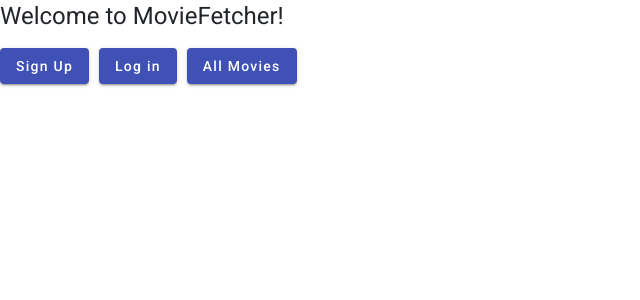
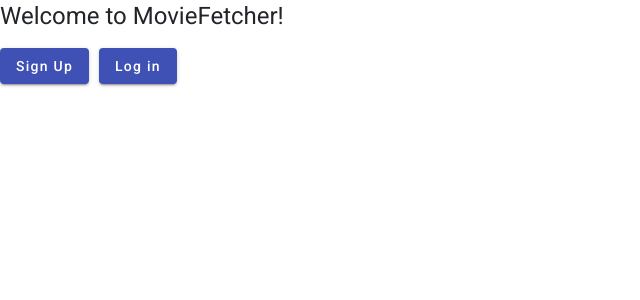
Before and after one commit to tamperic/movieFetcher-Angular-client, an Angular app: page /welcome in a window 1280 px wide. Shown: the top 300 px of the page, without its empty margins (0-640 px from the left). Built offline with nearby package versions, Linux system fonts and the light colour scheme.

Commit message:
Implement routing

```diff
--- a/src/app/app.config.ts
+++ b/src/app/app.config.ts
@@ -1,13 +1,22 @@
 import { ApplicationConfig, provideBrowserGlobalErrorListeners, provideZonelessChangeDetection } from '@angular/core';
 import { provideRouter } from '@angular/router';
 
-import { routes } from './app.routes';
+import { appRoutes } from './app.module';
 import { provideClientHydration, withEventReplay } from '@angular/platform-browser';
+
+import { importProvidersFrom } from '@angular/core';
+import { provideHttpClient, withInterceptorsFromDi } from '@angular/common/http';
+import { BrowserAnimationsModule } from '@angular/platform-browser/animations';
+import { MatDialogModule } from '@angular/material/dialog';
+import { MatSnackBarModule } from '@angular/material/snack-bar';
 
 export const appConfig: ApplicationConfig = {
   providers: [
     provideBrowserGlobalErrorListeners(),
     provideZonelessChangeDetection(),
-    provideRouter(routes), provideClientHydration(withEventReplay())
+    provideRouter(appRoutes),
+    provideClientHydration(withEventReplay()),
+    provideHttpClient(withInterceptorsFromDi()),
+    importProvidersFrom(BrowserAnimationsModule, MatDialogModule, MatSnackBarModule)
   ]
 };
--- a/src/app/app.html
+++ b/src/app/app.html
@@ -1,24 +1 @@
-<div class="main-page" >
-  <h1>Welcome to MovieFetcher!</h1>
-  <button
-    mat-raised-button
-    (click)="openUserRegistrationDialog()"
-    style="margin-right: 10px;"
-    color="primary"
-  >Sign Up
-  </button>
-  <button
-    mat-raised-button
-    (click)="openUserLoginDialog()"
-    style="margin-right: 10px;"
-    color="primary"
-  >Log in
-  </button>
-  <button
-    mat-raised-button
-    color="primary"
-    (click)="openMoviesDialog()"
-  >
-    All Movies
-  </button>
-</div>
+<router-outlet></router-outlet>
--- a/src/app/app.module.ts
+++ b/src/app/app.module.ts
@@ -7,28 +7,38 @@
 import { MatDialogModule } from "@angular/material/dialog";
 import { MatFormFieldModule } from "@angular/material/form-field";
 import { MatSnackBarModule } from "@angular/material/snack-bar";
-
-// import { AppRoutigModule } from './app-routing.module';
-import { App } from "./app";
 import { BrowserAnimationsModule } from "@angular/platform-browser/animations";
 import { FormsModule } from "@angular/forms";
+import { RouterModule, Routes } from "@angular/router";
+
+import { App } from "./app";
 import { UserRegistrationForm } from "./user-registration-form/user-registration-form";
+import { UserLoginForm } from "./user-login-form/user-login-form";
+import { WelcomePage } from "./welcome-page/welcome-page";
+import { MovieCard } from "./movie-card/movie-card";
+
+export const appRoutes: Routes = [
+    { path: 'welcome', component: WelcomePage },
+    { path: 'movies', component: MovieCard },
+    { path: '', redirectTo: 'welcome', pathMatch: 'prefix' }
+];
 
 @NgModule({
     declarations: [ ],
     imports: [
         App,
         UserRegistrationForm,
+        UserLoginForm,
         BrowserModule,
-        // AppRoutigModule,
         FormsModule,
         MatDialogModule,
         MatButtonModule,
-        MatCardModule, // Material Design card component to display the various movies on welcome screen
+        MatCardModule,
         MatInputModule,
         MatFormFieldModule,
         MatSnackBarModule,
-        BrowserAnimationsModule
+        BrowserAnimationsModule,
+        RouterModule.forRoot(appRoutes)
     ],
     providers: [provideHttpClient()],
     // bootstrap: [App]
--- a/src/app/app.routes.ts
+++ b/src/app/app.routes.ts
@@ -1,3 +1,3 @@
-import { Routes } from '@angular/router';
+// import { Routes } from '@angular/router';
 
-export const routes: Routes = [];
+// export const routes: Routes = [ ];
--- a/src/app/app.ts
+++ b/src/app/app.ts
@@ -1,17 +1,10 @@
 import { Component } from '@angular/core';
-// import { RouterOutlet } from '@angular/router';
-import { MovieCard } from "./movie-card/movie-card";
-import { UserRegistrationForm } from './user-registration-form/user-registration-form';
-import { UserLoginForm } from './user-login-form/user-login-form';
-import { MatDialog, MatDialogModule } from '@angular/material/dialog';
-import { MatButtonModule } from '@angular/material/button';
+import { RouterModule } from '@angular/router';
 
 @Component({
   selector: 'app-root',
   imports: [
-    // RouterOutlet,
-    MatDialogModule,
-    MatButtonModule
+    RouterModule
   ],
   standalone: true,
   templateUrl: './app.html',
@@ -21,28 +14,4 @@
 
 export class App {
   protected title = 'movieFetcher-Angular-client';
-
-  constructor(public dialog: MatDialog) { }
-
-  // This is the function that will open the dialog when the SIGNUP button is clicked.
-  openUserRegistrationDialog(): void {
-    this.dialog.open(UserRegistrationForm, {
-      // Assigning the dialog a width
-      width: '480px'
-    });
-  }
-
-  // This is the function that will open the dialog when the LOGIN button is clicked.
-  openUserLoginDialog(): void {
-    this.dialog.open(UserLoginForm, {
-      width: "480px"
-    });
-  }
-
-  // This is the function that will open the dialog when the ALL MOVIES button is clicked.
-  openMoviesDialog(): void {
-    this.dialog.open(MovieCard, {
-      width: '500px'
-    });
-  }
 }
--- a/src/app/movie-card/movie-card.html
+++ b/src/app/movie-card/movie-card.html
@@ -2,6 +2,6 @@
 <mat-card *ngFor="let movie of movies; let i=index">
     <mat-dialog-content>
         <mat-card-title>{{ movie.title }}</mat-card-title>
-        <mat-card-subtitle><img [src]="movie.imagePath"/></mat-card-subtitle>
+        <mat-card-subtitle><img [src]="movie.imagePath" alt="{{ movie.title }}"/></mat-card-subtitle>
     </mat-dialog-content>
 </mat-card>
--- a/src/app/movie-card/movie-card.ts
+++ b/src/app/movie-card/movie-card.ts
@@ -12,11 +12,15 @@
     MatCardModule,
     MatDialogModule
   ],
+  standalone: true,
   templateUrl: './movie-card.html',
   styleUrl: './movie-card.scss'
 })
-export class MovieCard {
+
+
+export class MovieCard implements OnInit {
   movies: any[] = [];
+
   constructor(public fetchApiData: FetchApiData) {}
 
   ngOnInit(): void {
--- a/src/app/user-login-form/user-login-form.ts
+++ b/src/app/user-login-form/user-login-form.ts
@@ -7,6 +7,7 @@
 import { MatButtonModule } from '@angular/material/button';
 import { MatFormFieldModule } from '@angular/material/form-field';
 import { FormsModule } from '@angular/forms';
+import { Router } from '@angular/router';
 
 @Component({
   selector: 'app-user-login-form',
@@ -28,7 +29,8 @@
   constructor(
     public fetchApiData: FetchApiData,
     public dialogRef: MatDialogRef<UserLoginForm>,
-    public snackBar: MatSnackBar
+    public snackBar: MatSnackBar,
+    public router: Router
   ) { }
 
   ngOnInit(): void {
@@ -47,10 +49,12 @@
       this.snackBar.open('User logged in successfully!', 'OK', {
         duration: 2000
       });
+      this.router.navigate(['movies']); // Once login is successful navigate to 'movies'
     }, (response) => {
       this.snackBar.open('Login failed: ' + response, 'OK', {
         duration: 2000
       });
+      this.router.navigate(['welcome']); // Once login failed navigate to 'welcome'
     });
   }
 }
--- a/src/main.ts
+++ b/src/main.ts
@@ -1,16 +1,6 @@
 import { bootstrapApplication } from '@angular/platform-browser';
 import { App } from './app/app';
-import { importProvidersFrom } from '@angular/core';
-import { provideHttpClient, withInterceptorsFromDi } from '@angular/common/http';
-import { BrowserAnimationsModule } from '@angular/platform-browser/animations';
-import { MatDialogModule } from '@angular/material/dialog';
-import { MatSnackBarModule } from '@angular/material/snack-bar';
-import 'zone.js'; // Required for Angular change detection
+import { appConfig } from './app/app.config';
 
 
-  bootstrapApplication(App, {
-    providers: [
-      provideHttpClient(withInterceptorsFromDi()),
-      importProvidersFrom(BrowserAnimationsModule, MatDialogModule, MatSnackBarModule)
-    ],
-  });
+bootstrapApplication(App, appConfig);
```
